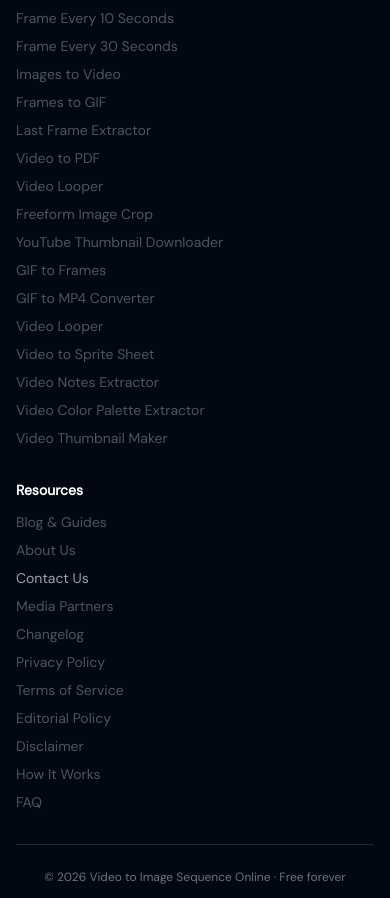
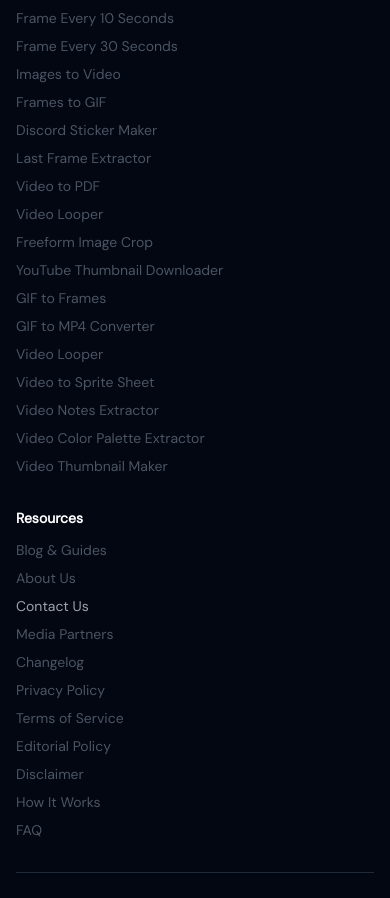
Before and after one commit to msachal5700/video-to-image-sequence, a React (Vite) app: page /blog/ai-best-frame-from-video in a window 390 px wide. Shown: the part 7881-8779 px from the top of the page. Built offline with nearby package versions, Linux system fonts and the light colour scheme.

Commit message:
Restore /discord-sticker-maker wiring lost in stale cannibalization merge: Header nav (desktop+mobile), Footer link, sitemap entry, prerender route

```diff
--- a/components/Footer.tsx
+++ b/components/Footer.tsx
@@ -36,6 +36,7 @@
               <li><Link to="/extract-frame-every-30-seconds" className="text-gray-600 hover:text-cyan-400 transition">Frame Every 30 Seconds</Link></li>
               <li><Link to="/images-to-video" className="text-gray-600 hover:text-cyan-400 transition">Images to Video</Link></li>
               <li><Link to="/frames-to-gif" className="text-gray-600 hover:text-cyan-400 transition">Frames to GIF</Link></li>
+              <li><Link to="/discord-sticker-maker" className="text-gray-600 hover:text-cyan-400 transition">Discord Sticker Maker</Link></li>
               <li><Link to="/last-frame-extractor" className="text-gray-600 hover:text-cyan-400 transition">Last Frame Extractor</Link></li>
 <li><Link to="/video-to-pdf" className="text-gray-600 hover:text-cyan-400 transition">Video to PDF</Link></li>
 <li><Link to="/video-looper" className="text-gray-600 hover:text-cyan-400 transition">Video Looper</Link></li>
--- a/components/Header.tsx
+++ b/components/Header.tsx
@@ -123,6 +123,10 @@
               </Link>
               <Link to="/frames-to-gif" className="text-gray-400 hover:text-cyan-400 hover:bg-gray-900/60 px-3 py-2 rounded-lg transition-colors flex items-center justify-between font-medium">
                 <span>Frames to GIF</span>
+                <span className="text-[10px] bg-cyan-950 text-cyan-400 border border-cyan-800 px-1.5 py-0.5 rounded font-mono font-bold">NEW</span>
+              </Link>
+              <Link to="/discord-sticker-maker" className="text-gray-400 hover:text-cyan-400 hover:bg-gray-900/60 px-3 py-2 rounded-lg transition-colors flex items-center justify-between font-medium">
+                <span>Discord Sticker Maker</span>
                 <span className="text-[10px] bg-cyan-950 text-cyan-400 border border-cyan-800 px-1.5 py-0.5 rounded font-mono font-bold">NEW</span>
               </Link>
               <Link to="/last-frame-extractor" className="text-gray-400 hover:text-cyan-400 hover:bg-gray-900/60 px-3 py-2 rounded-lg transition-colors flex items-center justify-between font-medium">
@@ -296,6 +300,10 @@
               <span>Frames to GIF</span>
               <span className="text-[10px] bg-cyan-950 text-cyan-400 border border-cyan-800 px-1.5 py-0.5 rounded font-mono font-bold mr-2">NEW</span>
             </Link>
+            <Link to="/discord-sticker-maker" onClick={() => setOpen(false)} className="pl-2 font-medium flex items-center justify-between">
+              <span>Discord Sticker Maker</span>
+              <span className="text-[10px] bg-cyan-950 text-cyan-400 border border-cyan-800 px-1.5 py-0.5 rounded font-mono font-bold mr-2">NEW</span>
+            </Link>
             <Link to="/last-frame-extractor" onClick={() => setOpen(false)} className="pl-2 font-medium flex items-center justify-between">
               <span>Last Frame Extractor</span>
               <span className="text-[10px] bg-cyan-950 text-cyan-400 border border-cyan-800 px-1.5 py-0.5 rounded font-mono font-bold mr-2">NEW</span>
--- a/scripts/prerender.cjs
+++ b/scripts/prerender.cjs
@@ -103,6 +103,7 @@
   '/gif-to-mp4',
   '/video-looper',
   '/frames-to-gif',
+  '/discord-sticker-maker',
   '/last-frame-extractor',
   '/video-to-pdf',
   '/video-notes-extractor',
@@ -191,6 +192,7 @@
   '/gif-to-mp4': 'GIF to MP4',
   '/video-looper': 'Video Looper',
   '/frames-to-gif': 'Frames to GIF',
+  '/discord-sticker-maker': 'Discord Sticker Maker',
   '/last-frame-extractor': 'Last Frame Extractor',
   '/video-to-pdf': 'Video to PDF',
   '/video-notes-extractor': 'Video Notes Extractor',
```
Also changed, not shown: 1 other file (tests, documents, lock files or other folders).
